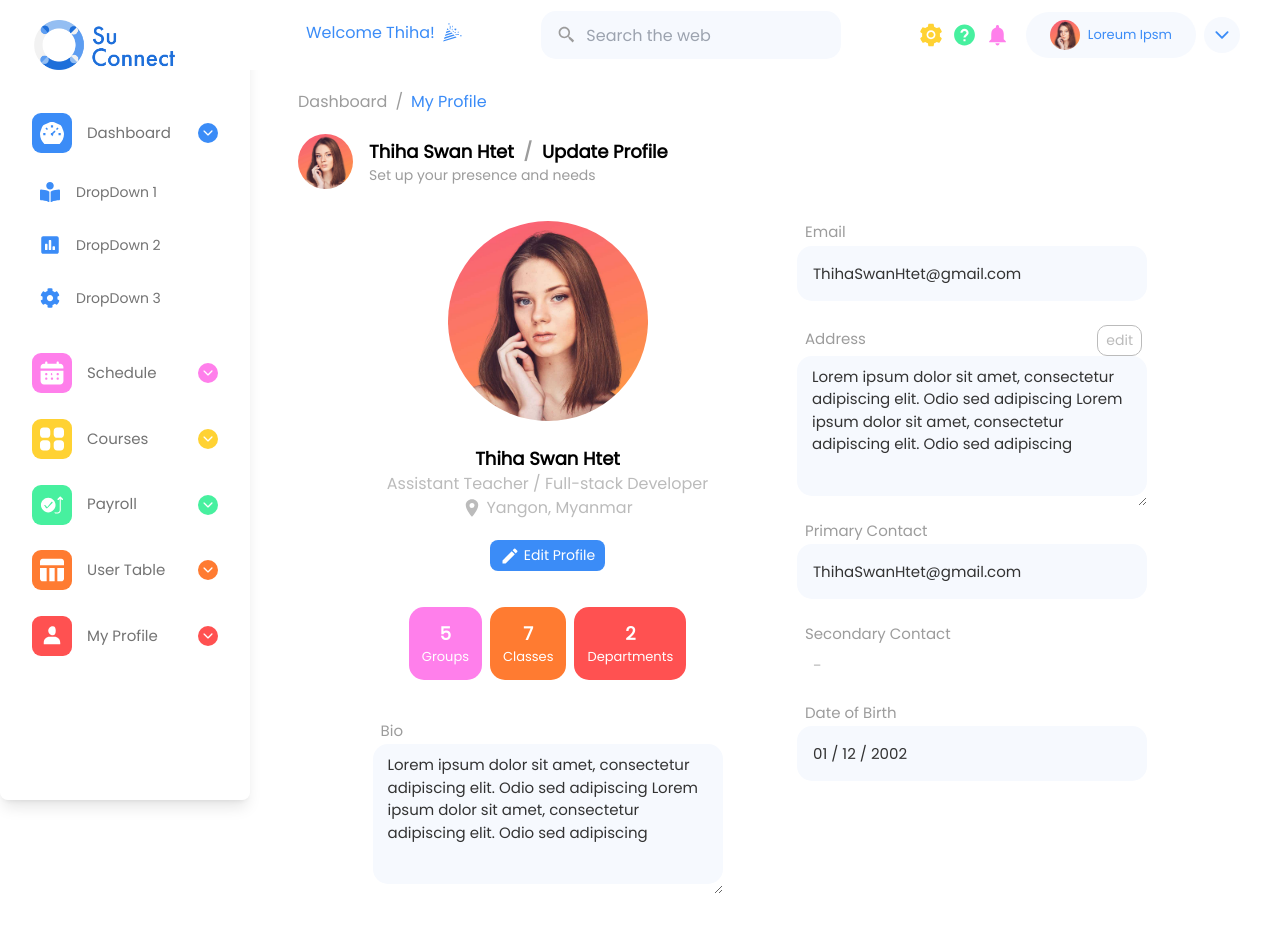
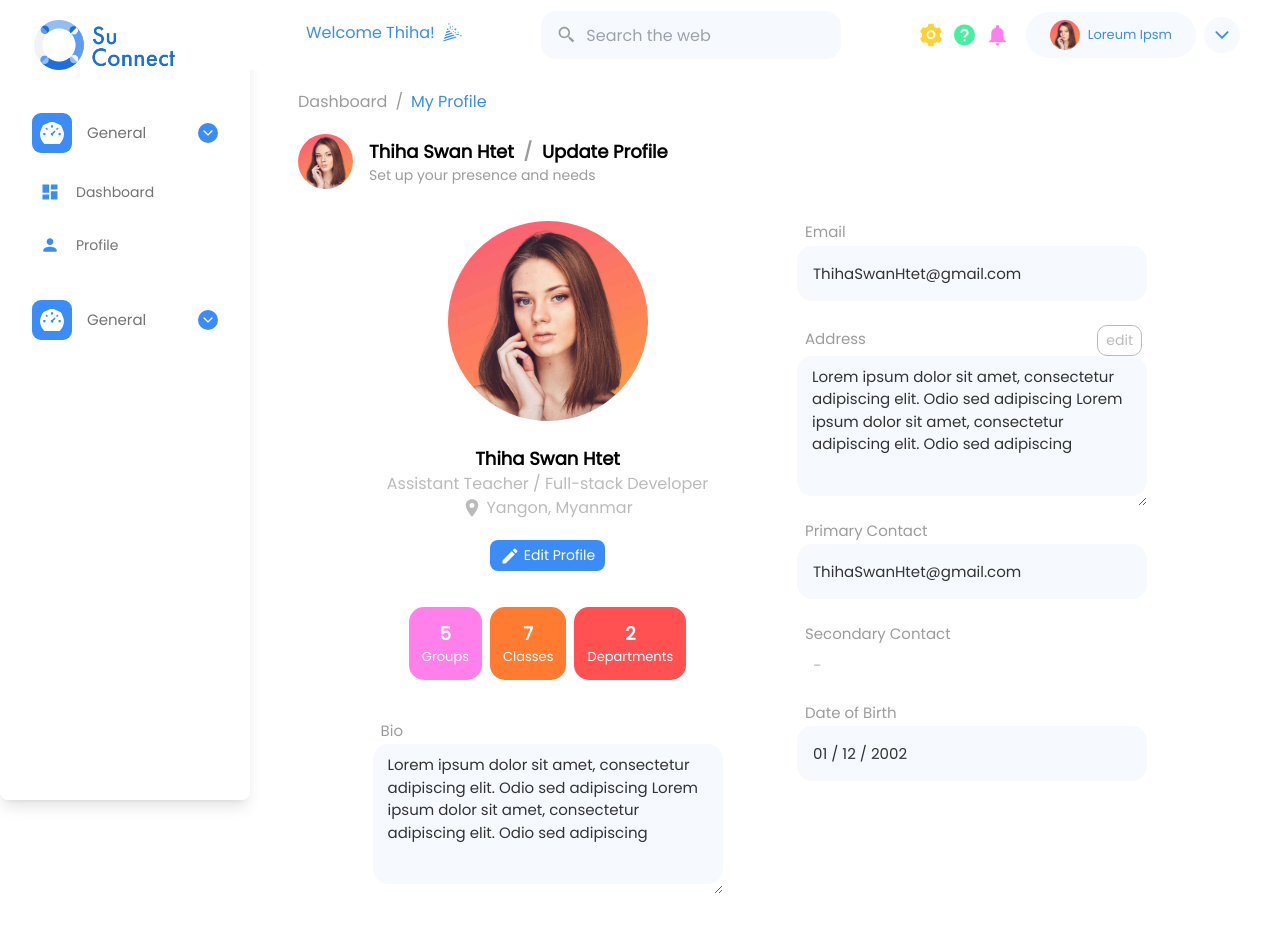
Before and after one commit to ShoonLeiNaing/suconnect-frontend, a Next.js app: page /profile in a window 1280 px wide. Both pictures are taken after a click on the element 208 px from the left and 132 px from the top of the page. Shown: the top 930 px of the page. Built offline with nearby package versions, Linux system fonts and the light colour scheme.

Commit message:
navbar set up

```diff
--- a/components/Courses/TableView.tsx
+++ b/components/Courses/TableView.tsx
@@ -19,7 +19,7 @@ interface IProps {
 const TableView: FunctionComponent<IProps> = ({ columns }) => {
   return (
     <Box sx={{ width: "100%" }}>
-      <table className="table-view-table-container" style={{ width: "100%" }}>
+      {/* <table className="table-view-table-container" style={{ width: "100%" }}>
         <thead>
           <tr>
             <th className="w-8">
@@ -69,7 +69,7 @@ const TableView: FunctionComponent<IProps> = ({ columns }) => {
             </tr>
           ))}
         </tbody>
-      </table>
+      </table> */}
     </Box>
   );
 };
--- a/components/Layout/index.tsx
+++ b/components/Layout/index.tsx
@@ -11,6 +11,7 @@ interface IProps {
   showSideNav?: boolean;
   allowToggle?: boolean;
   hiddenFooter?: boolean;
+  data: any[];
 }
 
 const Layout: FunctionComponent<IProps> = ({
@@ -19,13 +20,14 @@ const Layout: FunctionComponent<IProps> = ({
   showSideNav,
   allowToggle,
   hiddenFooter,
+  data,
 }: IProps) => {
   const [isLogin, setIsLogin] = useState<boolean>(true);
   return (
     <Box bgcolor="white">
       {isLogin ? (
         <Box display="flex">
-          {showSideNav && <SideBarNav allowToggle={allowToggle} />}
+          {showSideNav && <SideBarNav data={data} allowToggle={allowToggle} />}
           <Box width="100%">
             <LoginNavbar
               changeLanguage={changeLanguage}
--- a/components/Navbar/SideBarNav.tsx
+++ b/components/Navbar/SideBarNav.tsx
@@ -7,9 +7,10 @@ import styles from "./navbar.module.css";
 
 interface IProps {
   allowToggle?: boolean;
+  data: any[];
 }
 
-const SideBarNav: FunctionComponent<IProps> = ({ allowToggle }) => {
+const SideBarNav: FunctionComponent<IProps> = ({ allowToggle, data }) => {
   const [slideOpen, setSlideOpen] = useState(true);
 
   return (
@@ -26,19 +27,23 @@ const SideBarNav: FunctionComponent<IProps> = ({ allowToggle }) => {
         style={{ height: slideOpen ? "50px" : "32px" }}
         src={slideOpen ? "/images/logo.png" : "/images/logosm.png"}
       />
-      <SideBarNavItem
-        status={slideOpen}
-        title="Dashboard"
-        icon="/images/sidebaricon1.svg"
-        iconBgColor={colors.primaryColors.lightblue.lightblue1}
-      />
-      <SideBarNavItem
+      {data?.map((item) => (
+        <SideBarNavItem
+          key={item.text}
+          status={slideOpen}
+          title={item.text}
+          icon={item.icon}
+          iconBgColor={colors.primaryColors.lightblue.lightblue1}
+          dropdown={item}
+        />
+      ))}
+      {/* <SideBarNavItem
         status={slideOpen}
         title="Schedule"
         icon="/images/sidebaricon2.svg"
         iconBgColor={colors.primaryColors.pink.pink1}
-      />
-      <SideBarNavItem
+      /> */}
+      {/* <SideBarNavItem
         status={slideOpen}
         title="Courses"
         icon="/images/sidebaricon3.svg"
@@ -61,7 +66,7 @@ const SideBarNav: FunctionComponent<IProps> = ({ allowToggle }) => {
         title="My Profile"
         icon="/images/sidebaricon6.svg"
         iconBgColor={colors.secondaryColors.red.red1}
-      />
+      /> */}
       {/* <Box className="flex justify-between items-center mt-36 cursor-pointer">
         <Typography
           className={`${slideOpen ? "block" : "hidden"} `}
--- a/components/Navbar/SideBarNavItem.tsx
+++ b/components/Navbar/SideBarNavItem.tsx
@@ -10,6 +10,7 @@ interface IProps {
   title: string;
   icon: string;
   iconBgColor?: string;
+  dropdown: any;
 }
 
 const SideBarNavItem: FunctionComponent<IProps> = ({
@@ -17,6 +18,7 @@ const SideBarNavItem: FunctionComponent<IProps> = ({
   title,
   icon,
   iconBgColor,
+  dropdown,
 }) => {
   const [dropDownOpen, setDropDownOpen] = useState(false);
 
@@ -60,14 +62,16 @@ const SideBarNavItem: FunctionComponent<IProps> = ({
         </Box>
       </Box>
       <Box className={` ${dropDownOpen ? "mb-4" : ""} `}>
-        <SideDropDown
-          sideStatus={status}
-          dropStatus={dropDownOpen}
-          title="DropDown 1"
-          iconColor={iconBgColor}
-          icon={<FaBookReader />}
-        />
-        <SideDropDown
+        {dropdown.dropdown?.map((item: any) => (
+          <SideDropDown
+            sideStatus={status}
+            dropStatus={dropDownOpen}
+            title={item.text}
+            iconColor={dropdown.color}
+            icon={item.icon}
+          />
+        ))}
+        {/* <SideDropDown
           sideStatus={status}
           dropStatus={dropDownOpen}
           title="DropDown 2"
@@ -80,7 +84,7 @@ const SideBarNavItem: FunctionComponent<IProps> = ({
           title="DropDown 3"
           iconColor={iconBgColor}
           icon={<FaCog />}
-        />
+        /> */}
       </Box>
     </Box>
   );
--- a/components/Navbar/SideDropDown.tsx
+++ b/components/Navbar/SideDropDown.tsx
@@ -24,8 +24,8 @@ const SideDropDown: FunctionComponent<IProps> = ({
       } duration-100 py-4`}
     >
       <Box display="flex" marginLeft="0.5rem" color={iconColor} fontSize="20px">
-        {/* {icon} */}
-        {icon}
+        <Icon component={icon} fontSize="small" />
+
         {/* <Icon as={icon} sx={{ color: iconColor, marginRight: "1rem" }} /> */}
         {/* <Icon sx={{ color: iconColor, marginRight: "1rem" }}>{icon}</Icon> */}
         <Typography
--- /dev/null
+++ b/data/navigationData.ts
@@ -0,0 +1,43 @@
+import { PersonOffOutlined } from "@mui/icons-material";
+import { FaBookReader } from "react-icons/fa";
+import { MdDashboard, MdPerson } from "react-icons/md";
+import { colors } from "./constant";
+
+export const navigation = [
+  {
+    id: 1,
+    text: "General",
+    icon: "/images/sidebaricon1.svg",
+    color: colors.primaryColors.lightblue.lightblue1,
+    dropdown: [
+      {
+        text: "Dashboard",
+        link: "/dashboard",
+        icon: MdDashboard,
+      },
+      {
+        text: "Profile",
+        link: "/profile",
+        icon: MdPerson,
+      },
+    ],
+  },
+  {
+    id: 1,
+    text: "General",
+    icon: "/images/sidebaricon1.svg",
+    color: colors.primaryColors.lightblue.lightblue1,
+    dropdown: [
+      {
+        text: "Dashboard",
+        link: "/dashboard",
+        icon: MdDashboard,
+      },
+      {
+        text: "Profile",
+        link: "/profile",
+        icon: MdPerson,
+      },
+    ],
+  },
+];
--- a/docker-compose.dev.yml
+++ b/docker-compose.dev.yml
@@ -12,3 +12,4 @@ services:
       - ./data:/app/data
       - ./public:/app/public
       - ./styles:/app/styles
+      - ./node_modules:/app/node_modules
--- a/pages/profile/index.tsx
+++ b/pages/profile/index.tsx
@@ -3,6 +3,7 @@ import BreadcrumbsComponent from "../../components/Breadcrumbs";
 import Layout from "../../components/Layout";
 import NameTag from "../../components/Profile/NameTag";
 import ViewProfileForm from "../../components/Profile/ViewProfileForm";
+import { navigation } from "../../data/navigationData";
 
 const breadCrumbsData = [
   {
@@ -13,7 +14,7 @@ const breadCrumbsData = [
 
 const Profile = () => {
   return (
-    <Layout allowToggle={false} hiddenFooter>
+    <Layout allowToggle={false} data={navigation} hiddenFooter>
       <Box color="black" className="container" px={6}>
         <BreadcrumbsComponent
           currentPage="My Profile"
```
Also changed, not shown: 1 other file (tests, documents, lock files or other folders).
